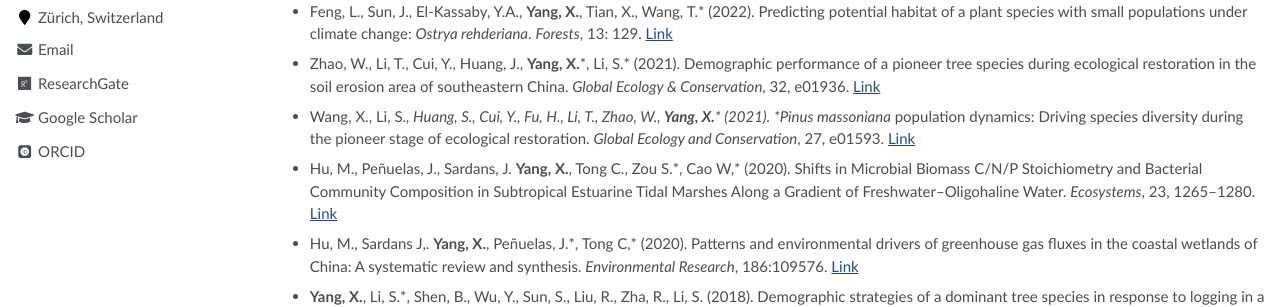
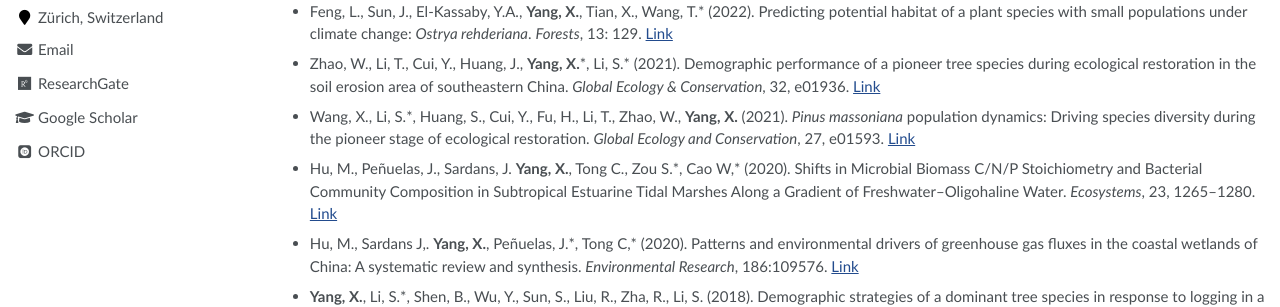
Before and after one commit to Xianyu-Yang/xianyu-yang.github.io, a Jekyll site: the page built from _pages/publications.md, in a window 1280 px wide. Shown: the part 347-654 px from the top of the page. Built offline with Jekyll 4.4.1, drawn with Linux system fonts in a browser that asks for light colours; some web fonts are replaced.

```diff
--- a/_pages/publications.md
+++ b/_pages/publications.md
@@ -16,9 +16,9 @@ author_profile: true
 
 - Feng, L., Sun, J., El-Kassaby, Y.A., **Yang, X.**, Tian, X., Wang, T.\* (2022). Predicting potential habitat of a plant species with small populations under climate change: *Ostrya rehderiana*. _Forests_, 13: 129. [Link](https://www.mdpi.com/1999-4907/13/1/129){:target="_blank"}
 
-- Zhao, W., Li, T., Cui, Y., Huang, J., **Yang, X.**\*, Li, S.* (2021). Demographic performance of a pioneer tree species during ecological restoration in the soil erosion area of southeastern China. _Global Ecology & Conservation_, 32, e01936. [Link](https://www.sciencedirect.com/science/article/pii/S2351989421004868){:target="_blank"}
+- Zhao, W., Li, T., Cui, Y., Huang, J., **Yang, X.**\*, Li, S.\* (2021). Demographic performance of a pioneer tree species during ecological restoration in the soil erosion area of southeastern China. _Global Ecology & Conservation_, 32, e01936. [Link](https://www.sciencedirect.com/science/article/pii/S2351989421004868){:target="_blank"}
 
-- Wang, X., Li, S.*, Huang, S., Cui, Y., Fu, H., Li, T., Zhao, W., **Yang, X.**\* (2021). *Pinus massoniana* population dynamics: Driving species diversity during the pioneer stage of ecological restoration. _Global Ecology and Conservation_, 27, e01593. [Link](https://www.sciencedirect.com/science/article/pii/S2351989421001438){:target="_blank"}
+- Wang, X., Li, S.\*, Huang, S., Cui, Y., Fu, H., Li, T., Zhao, W., **Yang, X.** (2021). *Pinus massoniana* population dynamics: Driving species diversity during the pioneer stage of ecological restoration. _Global Ecology and Conservation_, 27, e01593. [Link](https://www.sciencedirect.com/science/article/pii/S2351989421001438){:target="_blank"}
 
 - Hu, M., Peñuelas, J., Sardans, J. **Yang, X.**, Tong C., Zou S.\*, Cao W,\* (2020). Shifts in Microbial Biomass C/N/P Stoichiometry and Bacterial Community Composition in Subtropical Estuarine Tidal Marshes Along a Gradient of Freshwater–Oligohaline Water. _Ecosystems_, 23, 1265–1280. [Link](https://link.springer.com/article/10.1007/s10021-019-00468-5){:target="_blank"}
 
```
